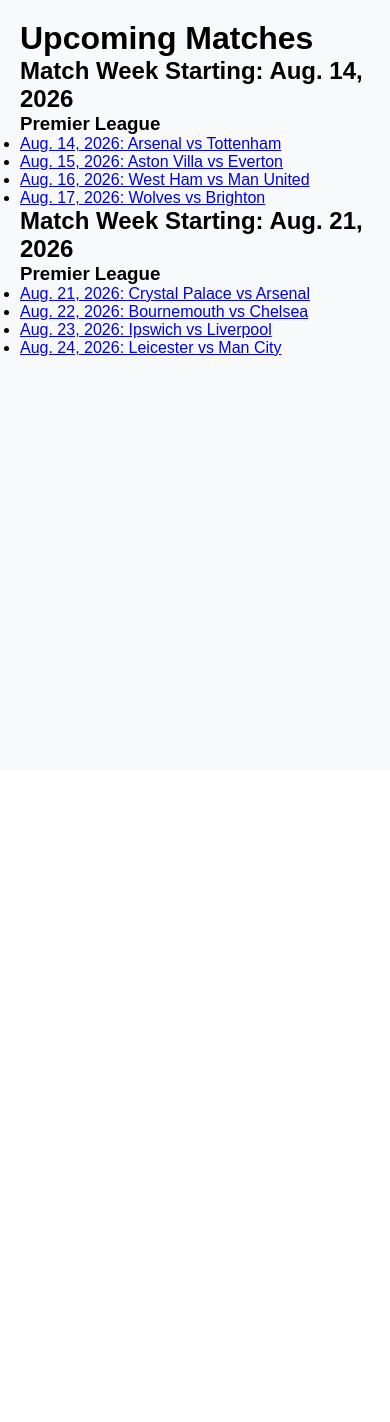
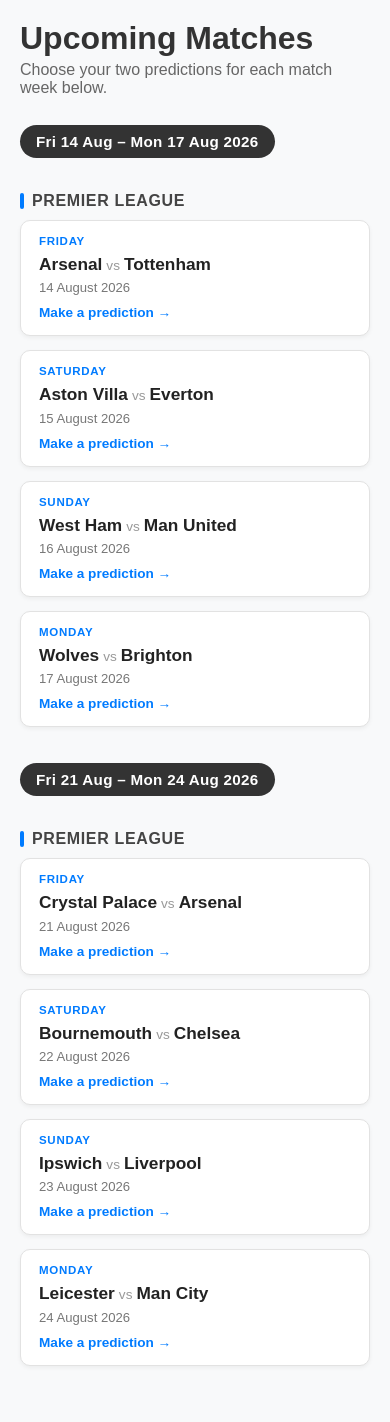
Before and after one commit to Alex-Steel-13/FootballPredictorLeague, a Django app: page /predict/ in a window 390 px wide; the page is wider, and only the part inside the window is pictured. Shown: the part 74-1496 px from the top of that part. Before the commit the page ends 430 px from the top of that part, so only its background shows below. Run offline with Django 5.2, Linux system fonts and the light colour scheme; a user stored in the database is signed in; data comes from the database, SQL or seed files in the repository; parts of the project's set-up code (start-up, migrations or seed data) failed here and were passed over.

Commit message:
Redesign Upcoming Matches page
predictions/templates/predictions/upcoming_matches.html:
- Replace the bare <ul> list markup (and the stray nested
  <html>/<head>/<body> left over inside the {% block content %}) with
  a card-based layout: a pill badge per match week showing its date
  range, a small accent-underlined label per league, and matches shown
  as cards (weekday, teams, date, a "Make a prediction" link) in a
  responsive grid.
- Matches the visual language already used on your_predictions.html
  (white cards, #007bff accent, subtle shadows) so the page now looks
  consistent with the rest of the site instead of plain HTML.

predictions/views.py (upcoming_matches view):
- Only the tail end changed - all existing filtering logic (2 picks
  per match week, no repeat team in a calendar month, Saturday lock)
  is untouched.
- Sort each week's matches by (league, match_date, home_team) before
  building the context: {% regroup %} only groups correctly when the
  list is already sorted by the grouping key, which wasn't guaranteed
  before.
- Pass each week as {start, end, matches} instead of a bare tuple, so
  the template can show a full date range ("Fri 21 Aug - Mon 24 Aug
  2026") instead of just the week's Friday.

Co-Authored-By: Claude Sonnet 5 <noreply@anthropic.com>

```diff
--- a/predictions/templates/predictions/upcoming_matches.html
+++ b/predictions/templates/predictions/upcoming_matches.html
@@ -1,50 +1,160 @@
-<!DOCTYPE html>
 {% extends "base.html" %}
 
 {% block title %}Upcoming Matches{% endblock %}
 
 {% block content %}
-<html>
-<head>
-    <title>Upcoming Matches</title>
-</head>
-<body>
-    <h1>Upcoming Matches</h1>
+<style>
+    .page-header {
+        color: #333;
+        margin-bottom: 4px;
+    }
 
-    {% for week_start, week_matches in matches %}
-        <h2>Match Week Starting: {{ week_start }}</h2>
+    .page-sub {
+        color: #666;
+        margin-bottom: 28px;
+    }
 
-        {% regroup week_matches by league as league_groups %}
+    .week {
+        margin-bottom: 36px;
+    }
 
-        {% if league_groups %}
-            {% for league in league_groups %}
-                <h3>{{ league.grouper }}</h3>
-                <ul>
+    .week-header {
+        display: inline-block;
+        background-color: #333;
+        color: white;
+        font-size: 0.95rem;
+        font-weight: 600;
+        letter-spacing: 0.02em;
+        padding: 8px 16px;
+        border-radius: 999px;
+        margin-bottom: 16px;
+    }
+
+    .league-group {
+        margin-top: 18px;
+    }
+
+    .league-name {
+        display: flex;
+        align-items: center;
+        color: #444;
+        font-size: 1rem;
+        font-weight: 700;
+        text-transform: uppercase;
+        letter-spacing: 0.04em;
+        margin-bottom: 10px;
+    }
+
+    .league-name::before {
+        content: "";
+        width: 4px;
+        height: 16px;
+        background-color: #007bff;
+        border-radius: 2px;
+        margin-right: 8px;
+    }
+
+    .match-grid {
+        display: grid;
+        grid-template-columns: repeat(auto-fill, minmax(260px, 1fr));
+        gap: 14px;
+    }
+
+    .match-card {
+        display: block;
+        background-color: white;
+        border: 1px solid #e2e2e2;
+        border-radius: 10px;
+        padding: 14px 18px;
+        text-decoration: none;
+        color: inherit;
+        box-shadow: 0 2px 4px rgba(0, 0, 0, 0.05);
+        transition: transform 0.15s ease, box-shadow 0.15s ease, border-color 0.15s ease;
+    }
+
+    .match-card:hover {
+        transform: translateY(-2px);
+        box-shadow: 0 6px 14px rgba(0, 0, 0, 0.1);
+        border-color: #007bff;
+    }
+
+    .match-day {
+        font-size: 0.72rem;
+        font-weight: 700;
+        text-transform: uppercase;
+        letter-spacing: 0.06em;
+        color: #007bff;
+    }
+
+    .match-teams {
+        font-size: 1.08rem;
+        font-weight: 700;
+        color: #222;
+        margin: 6px 0 4px;
+        line-height: 1.35;
+    }
+
+    .match-teams .vs {
+        font-weight: 400;
+        color: #999;
+        font-size: 0.85rem;
+        margin: 0 4px;
+    }
+
+    .match-date {
+        font-size: 0.82rem;
+        color: #777;
+        margin-bottom: 8px;
+    }
+
+    .predict-cta {
+        display: inline-block;
+        font-size: 0.85rem;
+        font-weight: 600;
+        color: #007bff;
+    }
+
+    .match-card:hover .predict-cta {
+        text-decoration: underline;
+    }
+
+    .empty-state {
+        background-color: white;
+        border: 1px dashed #ccc;
+        border-radius: 10px;
+        padding: 30px;
+        text-align: center;
+        color: #777;
+    }
+</style>
+
+<h1 class="page-header">Upcoming Matches</h1>
+<p class="page-sub">Choose your two predictions for each match week below.</p>
+
+{% for week in weeks %}
+    <section class="week">
+        <h2 class="week-header">{{ week.start|date:"D j M" }} – {{ week.end|date:"D j M Y" }}</h2>
+
+        {% regroup week.matches by league as league_groups %}
+        {% for league in league_groups %}
+            <div class="league-group">
+                <h3 class="league-name">{{ league.grouper|default:"Other" }}</h3>
+                <div class="match-grid">
                     {% for match in league.list %}
-                        <li>
-                            <a href="{% url 'predictions:predict_match' match.id %}">
-                                {{ match.match_date }}: {{ match.home_team }} vs {{ match.away_team }}
-                            </a>
-                        </li>
+                        <a class="match-card" href="{% url 'predictions:predict_match' match.id %}">
+                            <div class="match-day">{{ match.match_date|date:"l" }}</div>
+                            <div class="match-teams">{{ match.home_team }}<span class="vs">vs</span>{{ match.away_team }}</div>
+                            <div class="match-date">{{ match.match_date|date:"j F Y" }}</div>
+                            <span class="predict-cta">Make a prediction &rarr;</span>
+                        </a>
                     {% endfor %}
-                </ul>
-            {% endfor %}
-        {% else %}
-            <p>No grouped matches found, but there are ungrouped matches:</p>
-            <ul>
-                {% for match in week_matches %}
-                    <li>
-                        <a href="{% url 'predictions:predict_match' match.id %}">
-                            {{ match.match_date }}: {{ match.home_team }} vs {{ match.away_team }}
-                        </a>
-                    </li>
-                {% endfor %}
-            </ul>
-        {% endif %}
-
-    {% empty %}
-        <p>No upcoming matches.</p>
-    {% endfor %}
-</body>
-</html>
-{% endblock %}}
+                </div>
+            </div>
+        {% endfor %}
+    </section>
+{% empty %}
+    <div class="empty-state">
+        <p>No upcoming matches to predict right now — check back soon!</p>
+    </div>
+{% endfor %}
+{% endblock %}
--- a/predictions/views.py
+++ b/predictions/views.py
@@ -61,8 +61,19 @@ def upcoming_matches(request):
         else:
             match_dict[week_start] = [match]
 
+    # Build each match week as {start, end, matches}, with matches sorted by
+    # league then kickoff date - the template's {% regroup %} by league only
+    # groups correctly if the list is already sorted by that same key.
+    weeks = []
+    for week_start, week_matches in sorted(match_dict.items()):
+        week_matches.sort(key=lambda m: (m.league, m.match_date, m.home_team))
+        weeks.append({
+            "start": week_start,
+            "end": week_start + timedelta(days=3),
+            "matches": week_matches,
+        })
 
-    return render(request, 'predictions/upcoming_matches.html', {'matches': sorted(match_dict.items())})
+    return render(request, 'predictions/upcoming_matches.html', {'weeks': weeks})
 
 def get_match_week_start(d):
     """Returns the Friday of the week the date falls in (Friday–Monday window)."""
```
